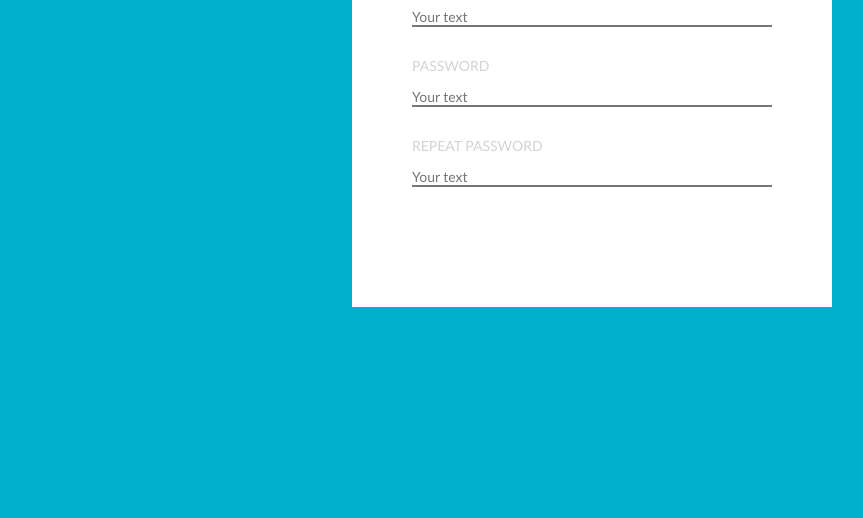
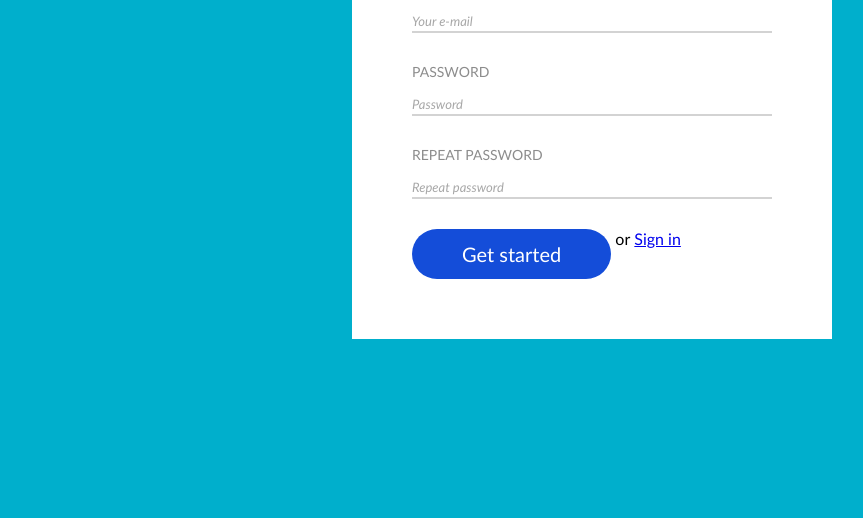
Before and after one commit to agnekauk/5-forma, a website: page index.html in a window 1280 px wide. Shown: the part 282-800 px from the top of the page, without its empty margins (208-1071 px from the left). Drawn offline with Linux system fonts and the light colour scheme.

Commit message:
Form style

```diff
--- /dev/null
+++ b/css/button.css
@@ -0,0 +1,14 @@
+.btn {
+    display: inline-block;
+    width: auto;
+    background-color: #144DD9;
+    padding: 15px;
+    padding-left: 50px;
+    padding-right: 50px;
+    line-height: 20px;
+    font-size: 20px;
+    color: #ffffff;
+    border: none;
+    border-radius: 25px;
+    cursor: pointer;
+}
--- a/css/form.css
+++ b/css/form.css
@@ -7,19 +7,32 @@
     width: 100%;
     margin-bottom: 30px;
 }
+.form > .form-row:last-of-type {
+    display: inline-block;
+    width: 100%;
+    margin-bottom: 0px;
+}
 .form > .form-row > label {
     display: inline-block;
     width: 100%;
     margin-bottom: 14px;
     text-transform: uppercase;
     font-size: 14px;
-    color:lightgrey;
+    color:rgba(90, 90, 90, 0.699);
 }
 .form > .form-row > input {
     display:inline-block;
     width: 100%;
     font-size: 14px;
-    border-top:none;
-    border-left: none;
-    border-right: none;
+    line-height: 20px;
+    border: none;
+    border-bottom: 2px solid lightgrey;
 }
+.form > .form-row > input:focus {
+    outline: blueviolet solid 1px;
+}
+.form input::placeholder {
+    color: rgb(167, 167, 167);
+    font-style:italic;
+    font-size: 13px;
+}
--- a/index.html
+++ b/index.html
@@ -14,6 +14,7 @@
     <meta name="theme-color" content="#ffffff">
     <link rel="shortcut icon" href="./favicon.ico" type="image/x-icon">
     <!--components-->
+    <link rel="stylesheet" href="./css/button.css">
     <link rel="stylesheet" href="./css/form.css">
     <!--custom styles-->
     <link rel="stylesheet" href="./css/main.css">
@@ -33,22 +34,26 @@
             <div class="close">x</div>
             <form class="form">
                 <div class="form-row">
-                    <label>Username</label>
-                    <input type="text" placeholder="Your text">
+                    <label for="username">Username</label>
+                    <input id="username" type="text" placeholder="Your username" required>
                 </div>
                 <div class="form-row">
-                    <label>E-mail</label>
-                    <input type="text" placeholder="Your text">
+                    <label for="email">E-mail</label>
+                    <input id="email" type="email" placeholder="Your e-mail" required>
                 </div>
                 <div class="form-row">
-                    <label>Password</label>
-                    <input type="password" placeholder="Your text">
+                    <label for="password">Password</label>
+                    <input id="password" type="password" placeholder="Password" required>
                 </div>
                 <div class="form-row">
-                    <label>Repeat password</label>
-                    <input type="password" placeholder="Your text">
+                    <label for="re-pass">Repeat password</label>
+                    <input id="re-pass" type="password" placeholder="Repeat password" required>
                 </div>
-                <div class="form-row"></div>
+                <div class="form-row">
+                   <button type="submit" class="btn">Get started</button>
+                   <span>or</span>
+                   <a href="#">Sign in</a>
+                </div>
             </form>
         </div>
     </main>
```
